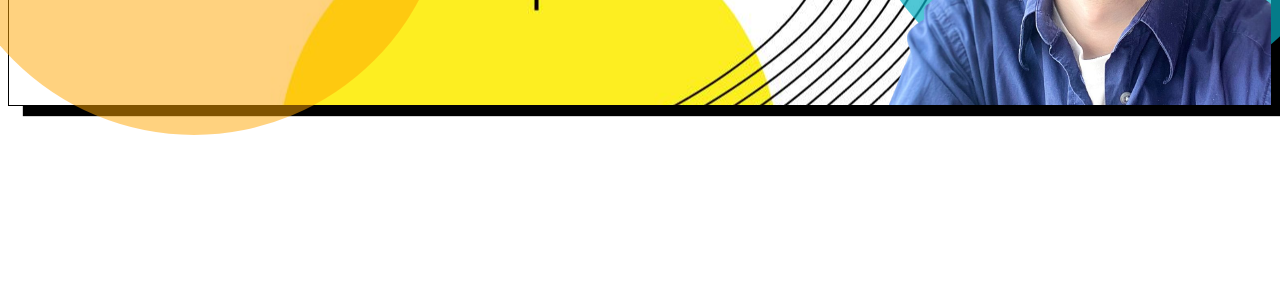
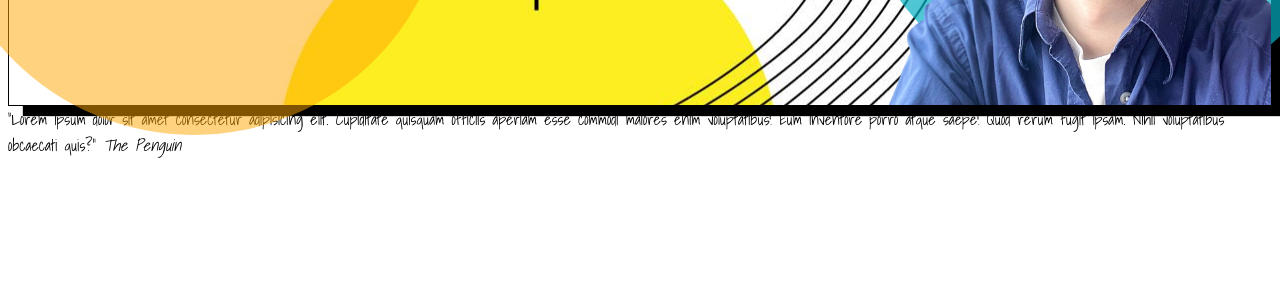
Before and after one commit to youngkafka/front-end-cv, a plain HTML site: page index.html in a window 1280 px wide. Shown: the part 493-800 px from the top of the page. Drawn offline with Linux system fonts and the light colour scheme.

Commit message:
Add markup for section Quote
Without any quote yet

```diff
--- a/index.html
+++ b/index.html
@@ -36,6 +36,16 @@
     </div>
     </div>
 </section>
+  <section class="quote">
+    <div class="container">
+       <div class="quote-content">
+           <q class="quote-text">Lorem ipsum dolor sit amet consectetur adipisicing elit.
+             Cupiditate quisquam officiis aperiam esse commodi maiores enim voluptatibus! Eum inventore porro atque saepe! Quod rerum fugit ipsam.
+                Nihil voluptatibus obcaecati quis?</q>
+                 <cite class="citation">The Penguin</cite>
+       </div>
+   </div>
+ </section>
     </main>
 </body>
 </html>
```
